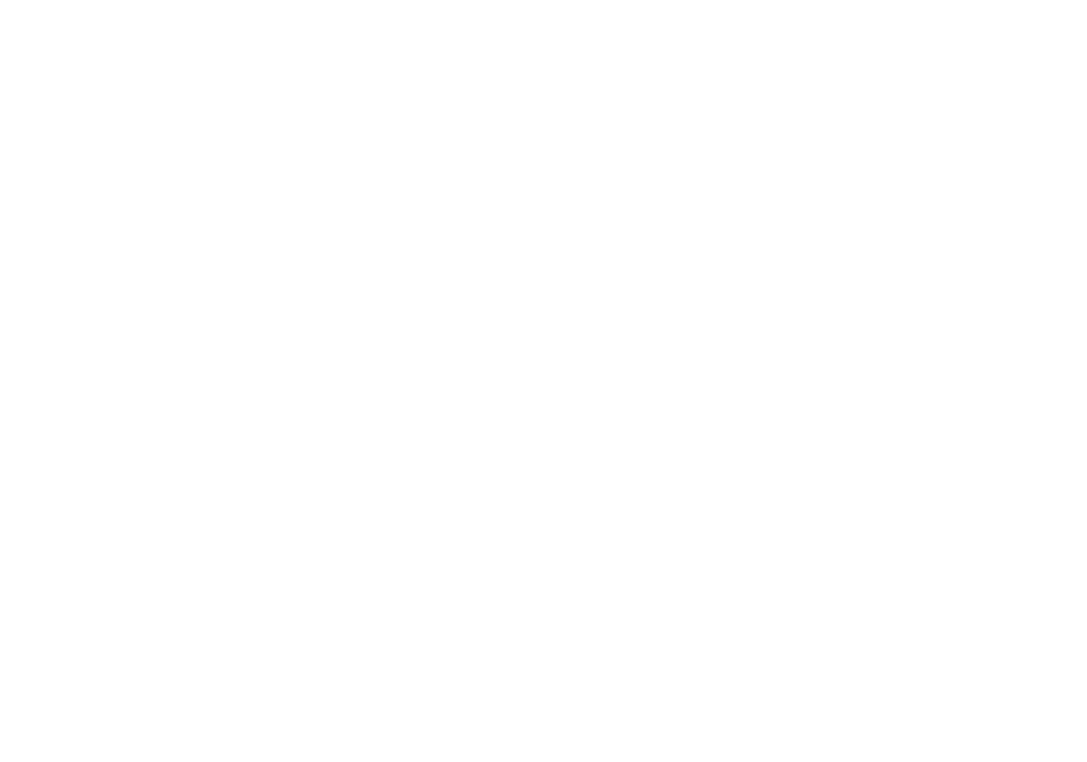
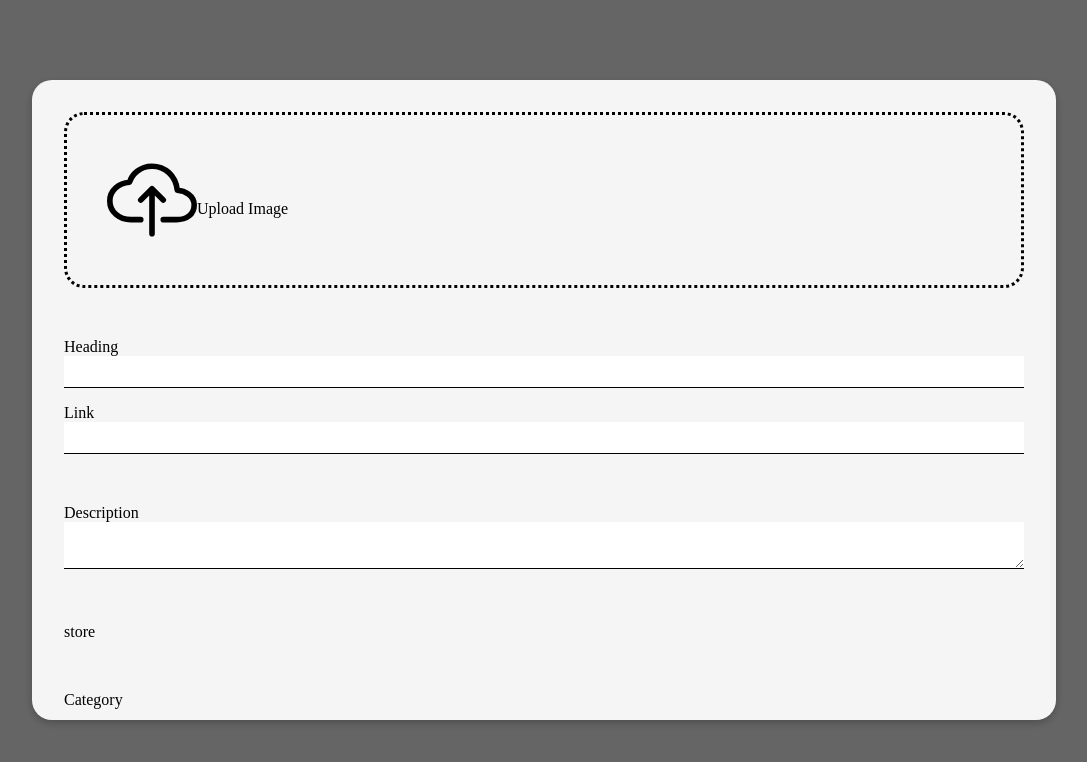
Before and after one commit to wepitch-dev-gunjan/offers-listing-app-admin-frontend, a React (Create React App) app: page /addBrand in a window 1280 px wide. Before the commit this address had no page. Shown: the top 762 px of the page, without its empty margins (96-1183 px from the left). Built offline with nearby package versions, Linux system fonts and the light colour scheme.

Commit message:
addbrands

```diff
--- a/src/App.js
+++ b/src/App.js
@@ -15,11 +15,12 @@ import OfferDetail from "./components/offersDetails";
 
 const App = () => {
   const [addOfferClicked, setAddOfferClicked] = useState(false);
-  const [addBrandClicked, setAddBrandClicked] = useState(false);
+  const {addBrandClicked, setAddBrandClicked} = useContext(BrandContext)
   const { loggedIn, setLoggedIn } = useContext(UserContext);
   const { isDelete, setIsDelete } = useContext(BrandContext);
 
   useEffect(() => {
+    console.log("hellooooo",addBrandClicked);
     const token = localStorage.getItem("token");
     if (token) {
       setLoggedIn(true);
@@ -31,7 +32,7 @@ const App = () => {
   return (
     <>
       {addOfferClicked && <AddOffer setAddOfferClicked={setAddOfferClicked} />}
-      {addBrandClicked && <AddBrand setAddBrandClicked={setAddBrandClicked} />}
+      {/* {addBrandClicked && <AddBrand setAddBrandClicked={setAddBrandClicked} />} */}
       {isDelete && (
         <div className="DeleteConfirmation">
           <div>
@@ -81,6 +82,10 @@ const App = () => {
             }
           />
           <Route
+          path="/addBrand"
+          element={<AddBrand/>}
+          />
+          <Route
             path="/users"
             element={loggedIn ? <Users /> : <Navigate to="/login" replace />}
           />
--- a/src/components/addBrands/index.jsx
+++ b/src/components/addBrands/index.jsx
@@ -1,23 +1,32 @@
-import React, { useRef, useState } from "react";
+import React, { useContext, useRef, useState } from "react";
 import useClickOutside from "../../customHooks/useClickOutside";
 import "./style.scss";
 import { IoCloudUploadOutline } from "react-icons/io5";
 import axios from "axios";
 import CategorySelect from "../category";
+import { BrandContext } from "../../contexts/brand";
 // import { Toast } from "bootstrap";
 
-const AddBrand = ({ setAddBrandClicked }) => {
+const AddBrand = () => {
+  const { addBrandClicked, setAddBrandClicked } = useContext(BrandContext);
   const [title, setTitle] = useState("");
   const [description, setDescription] = useState("");
   const [link, setLink] = useState("");
   const Ref = useRef(null);
   const [image, setImage] = useState(null);
+  const [category, setCategory] = useState("");  // Add a state for category
 
+  // Handle click outside to close the form
   useClickOutside(Ref, () => setAddBrandClicked(false));
 
+  // Form submission handler
   const handleSubmit = async (event) => {
     event.preventDefault();
-    // Assuming the form inputs have 'name' attributes
+    // Check that image is selected and other fields are filled
+    if (!image || !title || !description || !link || !category) {
+      console.error("All fields are required.");
+      return;
+    }
 
     try {
       const formData = new FormData();
@@ -25,6 +34,7 @@ const AddBrand = ({ setAddBrandClicked }) => {
       formData.append("description", description);
       formData.append("redirect_link", link);
       formData.append("title", title);
+      formData.append("category", category);  // Add category to form data
 
       console.log("Form Data:", formData);
 
@@ -46,8 +56,8 @@ const AddBrand = ({ setAddBrandClicked }) => {
 
   return (
     <div className="AddBrand-container">
-      <div className="add-brand">
-        <form ref={Ref} onSubmit={handleSubmit}>
+      <div className="add-brand" ref={Ref}>
+        <form onSubmit={handleSubmit}>
           <label>
             <div className="image_lable">
               <IoCloudUploadOutline size={90} />
@@ -57,35 +67,62 @@ const AddBrand = ({ setAddBrandClicked }) => {
                 type="file"
                 onChange={(e) => setImage(e.target.files[0])}
                 style={{ display: "none" }}
+                accept="image/*"  // Ensure only image files are selected
               />
             </div>
           </label>
           <br />
+
           <label>
             Heading
             <input
               type="text"
               value={title}
               onChange={(e) => setTitle(e.target.value)}
+              required  // Ensure the field is required
             />
           </label>
+
+
+          <label>
+            Link
+            <input
+              type="text"
+              value={link}
+              onChange={(e) => setLink(e.target.value)}
+              required  // Ensure the field is required
+            />
+          </label>
+
+
+
           <br />
           <label>
             Description
             <textarea
               value={description}
               onChange={(e) => setDescription(e.target.value)}
+              required  // Ensure the field is required
             />
           </label>
           <br />
+
           <label>
-            category
-            {/* <input
-              type="text"
-              value={link}
-              onChange={(e) => setLink(e.target.value)}
-            /> */}
-            <CategorySelect />
+
+            store
+
+
+          </label>
+          <br></br>
+
+
+
+
+
+
+          <label>
+            Category
+            {/* <CategorySelect onChange={(selectedCategory) => setCategory(selectedCategory)} /> */}
           </label>
           <br />
           <label>
@@ -94,10 +131,9 @@ const AddBrand = ({ setAddBrandClicked }) => {
               type="text"
               value={link}
               onChange={(e) => setLink(e.target.value)}
+              required  // Ensure the field is required
             />
           </label>
-          <br />
-
           <br />
           <button className="add-btn" type="submit">
             Submit
--- a/src/components/addBrands/style.scss
+++ b/src/components/addBrands/style.scss
@@ -15,6 +15,7 @@
     border-radius: 20px;
     // width: 40%;
     height: 80%;
+    width: 80%;
     overflow-y: scroll;
     .image_lable {
       display: flex;
--- a/src/contexts/brand.js
+++ b/src/contexts/brand.js
@@ -3,8 +3,10 @@ import { createContext, useState } from "react";
 export const BrandContext = createContext();
 export const BrandProvider = ({ children }) => {
   const [isDelete, setIsDelete] = useState(false);
+  const [addBrandClicked, setAddBrandClicked] = useState(false);
+
   return (
-    <BrandContext.Provider value={{ isDelete, setIsDelete }}>
+    <BrandContext.Provider value={{ isDelete, setIsDelete,addBrandClicked,setAddBrandClicked }}>
       {children}
     </BrandContext.Provider>
   );
--- a/src/pages/brands/index.jsx
+++ b/src/pages/brands/index.jsx
@@ -4,11 +4,13 @@ import axios from "axios";
 import "./style.scss";
 import { Link } from "@mui/material";
 import { BrandContext } from "../../contexts/brand";
+import { useNavigate } from "react-router-dom";
 
 const Brands = ({ addBrandClicked, setAddBrandClicked }) => {
   const [brands, setBrands] = useState([]);
   const [dropdownVisible, setDropdownVisible] = useState(null);
   const { setIsDelete } = useContext(BrandContext);
+  const navigate = useNavigate()
 
   // Fetch brands data from API
   const getBrands = async () => {
@@ -55,11 +57,16 @@ const Brands = ({ addBrandClicked, setAddBrandClicked }) => {
       document.removeEventListener("mousedown", handleClickOutside);
     };
   }, [dropdownVisible]);
+  const handleTest =()=>{
+    console.log("hi");
+    navigate("/addBrand")
+
+  }
 
   return (
     <div className="Brands-container">
       <div className="add-brands-btn">
-        <div className="add" onClick={() => setAddBrandClicked(true)}>
+        <div className="add" onClick={handleTest}>
           Add Brands
         </div>
       </div>
--- a/src/pages/brands/style.scss
+++ b/src/pages/brands/style.scss
@@ -8,6 +8,7 @@
     padding: 12px 0;
 
     .add {
+      margin-top: 40px;
       color: white;
       padding: 12px;
       width: 15%;
```
